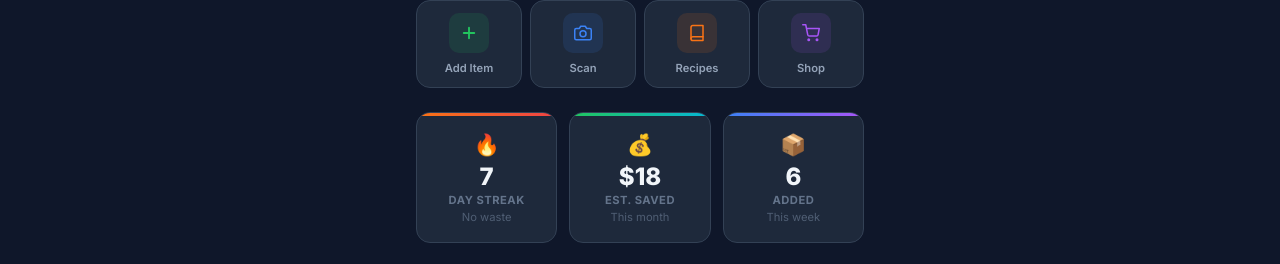
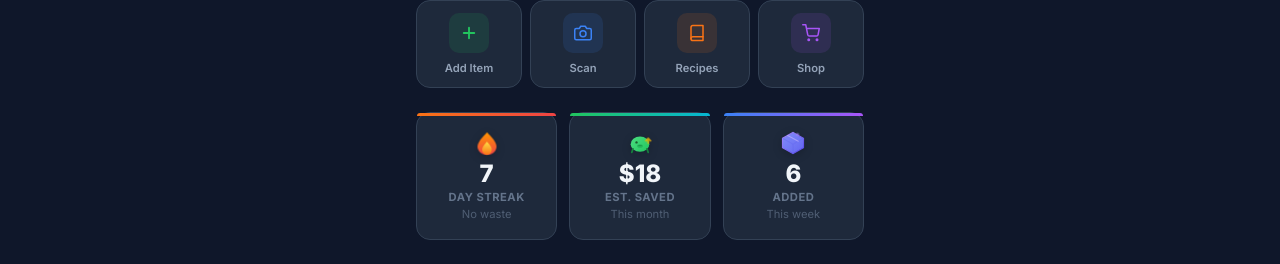
Before and after one commit to Emran05/PantryTrack, a React (Vite) app: page /dashboard in a window 1280 px wide. Shown: the part 166-430 px from the top of the page. Built offline with nearby package versions, Linux system fonts and the light colour scheme.

Commit message:
feat: replace emojis with animated SVG icons and add click-to-expand detail popups on highlight cards

```diff
--- a/src/pages/Dashboard.css
+++ b/src/pages/Dashboard.css
@@ -61,8 +61,11 @@
   padding: var(--space-lg) var(--space-md);
   text-align: center;
   position: relative;
-  overflow: hidden;
+  overflow: visible;
   transition: all var(--transition-fast);
+  cursor: pointer;
+  -webkit-user-select: none;
+  user-select: none;
 }
 
 .highlight-card::before {
@@ -84,9 +87,144 @@
   transform: translateY(-2px);
 }
 
+.highlight-card:active {
+  transform: scale(0.97);
+}
+
+/* Card pop animation on click */
+@keyframes cardPop {
+  0% { transform: scale(1); }
+  30% { transform: scale(1.06); }
+  60% { transform: scale(0.97); }
+  100% { transform: scale(1); }
+}
+
+.highlight-card.card-pop {
+  animation: cardPop 400ms cubic-bezier(0.16, 1, 0.3, 1);
+}
+
 .highlight-icon {
-  font-size: 1.3rem;
   margin-bottom: var(--space-xs);
+  display: flex;
+  align-items: center;
+  justify-content: center;
+}
+
+/* --- Animated SVG Icon Styles --- */
+.highlight-svg-icon {
+  transition: transform var(--transition-fast);
+  filter: drop-shadow(0 2px 4px rgba(0, 0, 0, 0.2));
+}
+
+@keyframes iconBounce {
+  0% { transform: scale(1); }
+  25% { transform: scale(1.25) rotate(-5deg); }
+  50% { transform: scale(0.9) rotate(3deg); }
+  75% { transform: scale(1.1); }
+  100% { transform: scale(1); }
+}
+
+.icon-bounce {
+  animation: iconBounce 500ms cubic-bezier(0.16, 1, 0.3, 1);
+}
+
+/* Flame idle flicker */
+@keyframes flameFlicker {
+  0%, 100% { transform: scaleY(1); }
+  50% { transform: scaleY(0.92) scaleX(1.03); }
+}
+
+.flame-body {
+  transform-origin: center bottom;
+  animation: flameFlicker 1.5s ease-in-out infinite;
+}
+
+.flame-core {
+  transform-origin: center bottom;
+  animation: flameFlicker 1.2s ease-in-out infinite reverse;
+}
+
+/* Piggy coin drop */
+@keyframes coinDrop {
+  0%, 40% { opacity: 1; transform: translateY(0); }
+  70% { opacity: 1; transform: translateY(4px); }
+  100% { opacity: 0.4; transform: translateY(0); }
+}
+
+.piggy-coin {
+  animation: coinDrop 2s ease-in-out infinite;
+}
+
+/* Box sparkle */
+@keyframes sparkle {
+  0%, 100% { opacity: 0.3; transform: scale(0.8); }
+  50% { opacity: 1; transform: scale(1.2); }
+}
+
+.box-sparkle {
+  animation: sparkle 2s ease-in-out infinite;
+}
+
+/* --- Popup Card --- */
+.highlight-popup {
+  position: absolute;
+  bottom: calc(100% + 10px);
+  left: 50%;
+  transform: translateX(-50%);
+  width: 220px;
+  background: var(--color-bg-card);
+  border: 1px solid var(--color-border-light);
+  border-radius: var(--radius-lg);
+  padding: var(--space-lg);
+  box-shadow: var(--shadow-lg);
+  z-index: 100;
+  text-align: left;
+  cursor: default;
+}
+
+.highlight-popup::after {
+  content: '';
+  position: absolute;
+  bottom: -6px;
+  left: 50%;
+  transform: translateX(-50%) rotate(45deg);
+  width: 12px;
+  height: 12px;
+  background: var(--color-bg-card);
+  border-right: 1px solid var(--color-border-light);
+  border-bottom: 1px solid var(--color-border-light);
+}
+
+.highlight-popup-title {
+  font-size: var(--font-size-sm);
+  font-weight: 700;
+  margin-bottom: var(--space-sm);
+}
+
+.highlight-popup-desc {
+  font-size: var(--font-size-xs);
+  color: var(--color-text-secondary);
+  line-height: 1.5;
+  margin-bottom: var(--space-md);
+}
+
+.highlight-popup-desc strong {
+  color: var(--color-text-primary);
+}
+
+.highlight-popup-stat {
+  display: flex;
+  justify-content: space-between;
+  font-size: var(--font-size-xs);
+  padding-top: var(--space-sm);
+  border-top: 1px solid var(--color-border);
+  color: var(--color-text-muted);
+}
+
+.highlight-popup-backdrop {
+  position: fixed;
+  inset: 0;
+  z-index: 50;
 }
 
 .highlight-value {
--- a/src/pages/Dashboard.jsx
+++ b/src/pages/Dashboard.jsx
@@ -1,8 +1,66 @@
-import { useState, useMemo } from 'react';
+import { useState, useMemo, useRef } from 'react';
 import { useNavigate } from 'react-router-dom';
 import { getPantryItems } from '../lib/storage';
 import { CATEGORIES, getExpirationStatus, getDaysUntilExpiration, getCategoryInfo } from '../lib/helpers';
 import './Dashboard.css';
+
+// --- Animated SVG Icons ---
+function FlameIcon({ animated }) {
+  return (
+    <svg className={`highlight-svg-icon ${animated ? 'icon-bounce' : ''}`} width="28" height="28" viewBox="0 0 24 24" fill="none">
+      <path className="flame-body" d="M12 2C12 2 4 9.5 4 14.5C4 18.64 7.58 22 12 22C16.42 22 20 18.64 20 14.5C20 9.5 12 2 12 2Z" fill="url(#flameGrad)" />
+      <path className="flame-core" d="M12 22C14.21 22 16 19.76 16 17C16 14.5 12 10 12 10C12 10 8 14.5 8 17C8 19.76 9.79 22 12 22Z" fill="url(#flameCoreGrad)" />
+      <defs>
+        <linearGradient id="flameGrad" x1="12" y1="2" x2="12" y2="22" gradientUnits="userSpaceOnUse">
+          <stop stopColor="#ff9500" /><stop offset="1" stopColor="#ef4444" />
+        </linearGradient>
+        <linearGradient id="flameCoreGrad" x1="12" y1="10" x2="12" y2="22" gradientUnits="userSpaceOnUse">
+          <stop stopColor="#fde047" /><stop offset="1" stopColor="#f97316" />
+        </linearGradient>
+      </defs>
+    </svg>
+  );
+}
+
+function PiggyIcon({ animated }) {
+  return (
+    <svg className={`highlight-svg-icon ${animated ? 'icon-bounce' : ''}`} width="28" height="28" viewBox="0 0 24 24" fill="none">
+      <ellipse className="piggy-body" cx="12" cy="13" rx="8" ry="6.5" fill="url(#piggyGrad)" />
+      <circle cx="9" cy="11.5" r="1" fill="#1a5c2e" />
+      <ellipse cx="12" cy="14.5" rx="2.5" ry="1.5" fill="#16a34a" opacity="0.5" />
+      <circle cx="11.2" cy="14.2" r="0.5" fill="#15803d" />
+      <circle cx="12.8" cy="14.2" r="0.5" fill="#15803d" />
+      <path d="M6 17L5 20" stroke="#15803d" strokeWidth="1.5" strokeLinecap="round" />
+      <path d="M18 17L19 20" stroke="#15803d" strokeWidth="1.5" strokeLinecap="round" />
+      <path className="piggy-coin" d="M17 7L19 5M19 5L21 7M19 5V9" stroke="#eab308" strokeWidth="1.5" strokeLinecap="round" strokeLinejoin="round" />
+      <defs>
+        <linearGradient id="piggyGrad" x1="4" y1="7" x2="20" y2="20" gradientUnits="userSpaceOnUse">
+          <stop stopColor="#4ade80" /><stop offset="1" stopColor="#22c55e" />
+        </linearGradient>
+      </defs>
+    </svg>
+  );
+}
+
+function BoxIcon({ animated }) {
+  return (
+    <svg className={`highlight-svg-icon ${animated ? 'icon-bounce' : ''}`} width="28" height="28" viewBox="0 0 24 24" fill="none">
+      <path className="box-body" d="M3 8L12 3L21 8V16L12 21L3 16V8Z" fill="url(#boxGrad)" stroke="url(#boxStrokeGrad)" strokeWidth="1" />
+      <path d="M3 8L12 13L21 8" stroke="#6366f1" strokeWidth="1" opacity="0.4" />
+      <path d="M12 13V21" stroke="#6366f1" strokeWidth="1" opacity="0.4" />
+      <path className="box-lid" d="M7.5 5.5L16.5 10.5" stroke="#c4b5fd" strokeWidth="1" strokeLinecap="round" opacity="0.6" />
+      <circle className="box-sparkle" cx="17" cy="5" r="1.5" fill="#a78bfa" opacity="0.7" />
+      <defs>
+        <linearGradient id="boxGrad" x1="3" y1="3" x2="21" y2="21" gradientUnits="userSpaceOnUse">
+          <stop stopColor="#818cf8" /><stop offset="1" stopColor="#6366f1" />
+        </linearGradient>
+        <linearGradient id="boxStrokeGrad" x1="3" y1="3" x2="21" y2="21" gradientUnits="userSpaceOnUse">
+          <stop stopColor="#a78bfa" /><stop offset="1" stopColor="#4f46e5" />
+        </linearGradient>
+      </defs>
+    </svg>
+  );
+}
 
 // SVG Donut chart helpers
 function DonutChart({ segments, size = 120, strokeWidth = 14 }) {
@@ -40,7 +98,15 @@ function DonutChart({ segments, size = 120, strokeWidth = 14 }) {
 
 export default function Dashboard() {
   const [items] = useState(() => getPantryItems());
+  const [activePopup, setActivePopup] = useState(null);
+  const [animatedCard, setAnimatedCard] = useState(null);
   const navigate = useNavigate();
+
+  const handleHighlightClick = (cardId) => {
+    setAnimatedCard(cardId);
+    setTimeout(() => setAnimatedCard(null), 600);
+    setActivePopup(activePopup === cardId ? null : cardId);
+  };
 
   const stats = useMemo(() => {
     const total = items.length;
@@ -142,25 +208,79 @@ export default function Dashboard() {
 
       {/* Highlight Cards */}
       <div className="highlight-grid animate-fade-in">
-        <div className="highlight-card highlight-streak">
-          <div className="highlight-icon">🔥</div>
+        <div
+          className={`highlight-card highlight-streak ${animatedCard === 'streak' ? 'card-pop' : ''}`}
+          onClick={() => handleHighlightClick('streak')}
+        >
+          <div className="highlight-icon">
+            <FlameIcon animated={animatedCard === 'streak'} />
+          </div>
           <div className="highlight-value">{stats.streakDays}</div>
           <div className="highlight-label">Day Streak</div>
           <div className="highlight-detail">No waste</div>
+          {activePopup === 'streak' && (
+            <div className="highlight-popup animate-scale-in">
+              <div className="highlight-popup-title">Waste-Free Streak</div>
+              <p className="highlight-popup-desc">
+                You've gone <strong>{stats.streakDays} days</strong> without any food going to waste. Keep it up!
+              </p>
+              <div className="highlight-popup-stat">
+                <span>{stats.expired} expired</span>
+                <span>{stats.fresh} fresh</span>
+              </div>
+            </div>
+          )}
         </div>
-        <div className="highlight-card highlight-saved">
-          <div className="highlight-icon">💰</div>
+        <div
+          className={`highlight-card highlight-saved ${animatedCard === 'saved' ? 'card-pop' : ''}`}
+          onClick={() => handleHighlightClick('saved')}
+        >
+          <div className="highlight-icon">
+            <PiggyIcon animated={animatedCard === 'saved'} />
+          </div>
           <div className="highlight-value">${stats.savedEstimate}</div>
           <div className="highlight-label">Est. Saved</div>
           <div className="highlight-detail">This month</div>
+          {activePopup === 'saved' && (
+            <div className="highlight-popup animate-scale-in">
+              <div className="highlight-popup-title">Money Saved</div>
+              <p className="highlight-popup-desc">
+                By using <strong>{stats.fresh + stats.expiringSoon} items</strong> before they expired, you saved an estimated <strong>${stats.savedEstimate}</strong>.
+              </p>
+              <div className="highlight-popup-stat">
+                <span>~$3/item avg</span>
+                <span>{stats.fresh + stats.expiringSoon} used</span>
+              </div>
+            </div>
+          )}
         </div>
-        <div className="highlight-card highlight-added">
-          <div className="highlight-icon">📦</div>
+        <div
+          className={`highlight-card highlight-added ${animatedCard === 'added' ? 'card-pop' : ''}`}
+          onClick={() => handleHighlightClick('added')}
+        >
+          <div className="highlight-icon">
+            <BoxIcon animated={animatedCard === 'added'} />
+          </div>
           <div className="highlight-value">{stats.addedThisWeek}</div>
           <div className="highlight-label">Added</div>
           <div className="highlight-detail">This week</div>
+          {activePopup === 'added' && (
+            <div className="highlight-popup animate-scale-in">
+              <div className="highlight-popup-title">Weekly Activity</div>
+              <p className="highlight-popup-desc">
+                You added <strong>{stats.addedThisWeek} items</strong> this week. Your pantry has <strong>{stats.total} items</strong> total.
+              </p>
+              <div className="highlight-popup-stat">
+                <span>{stats.total} total</span>
+                <span>{stats.categories.length} categories</span>
+              </div>
+            </div>
+          )}
         </div>
       </div>
+
+      {/* Popup backdrop */}
+      {activePopup && <div className="highlight-popup-backdrop" onClick={() => setActivePopup(null)} />}
 
       {/* Stats Cards */}
       <div className="stats-grid animate-fade-in">
```
